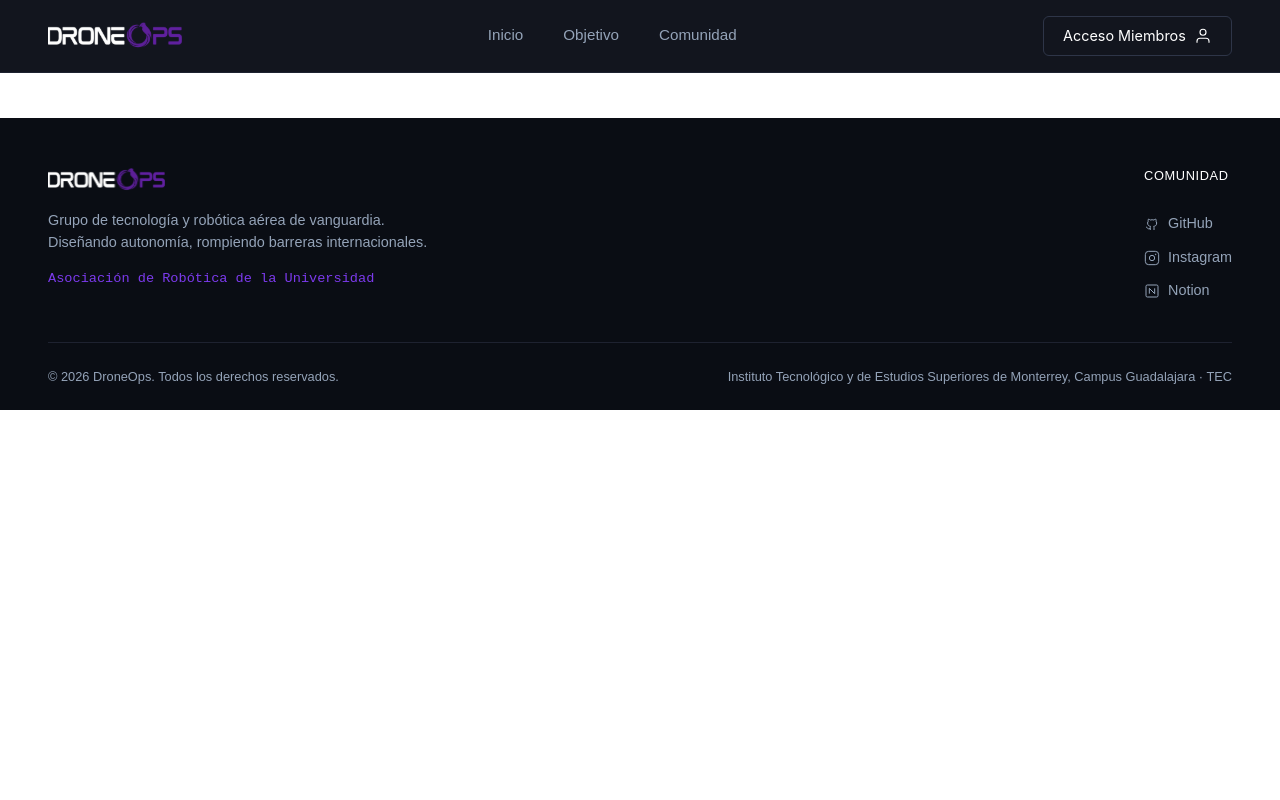
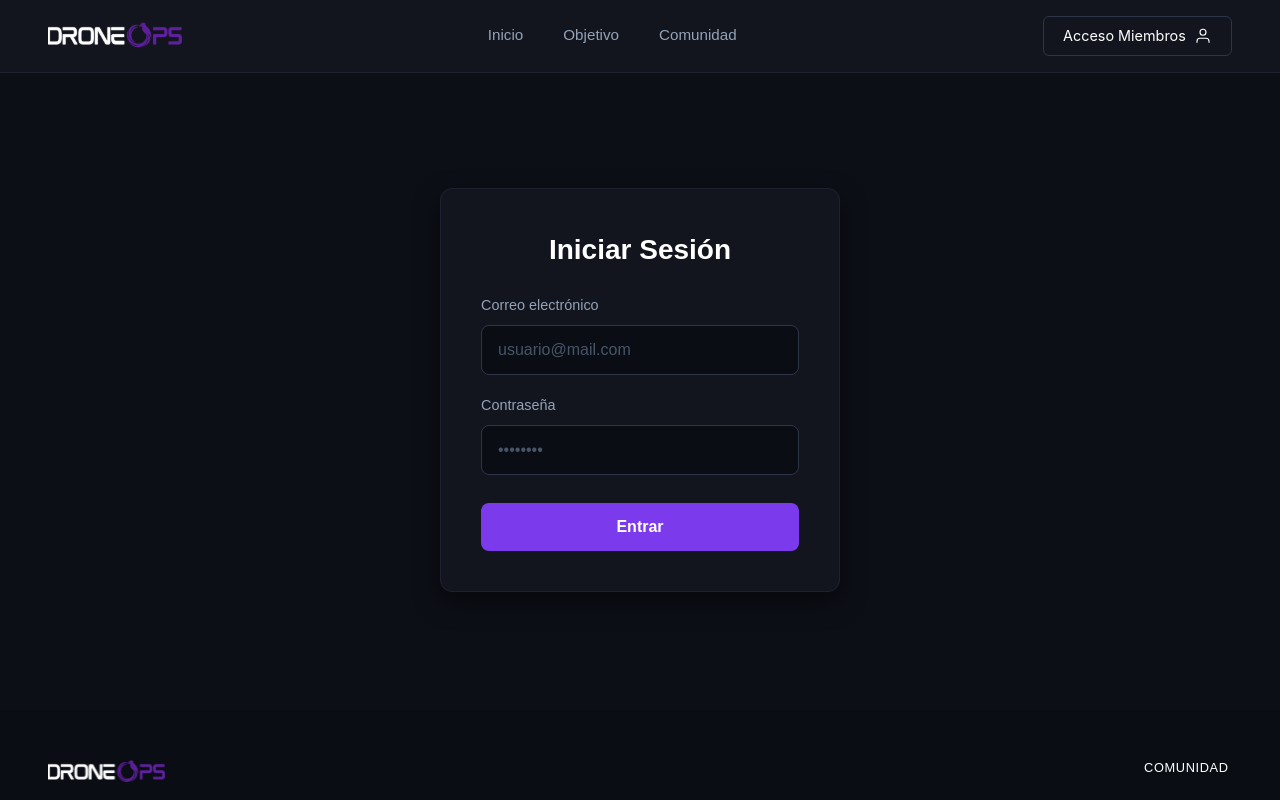
Before and after one commit to DroneOps/droneOpsWeb, a SvelteKit app: page /iniciar_sesion in a window 1280 px wide. Shown: the top 800 px of the page. Built offline with nearby package versions, Linux system fonts and the light colour scheme; no server answers.

Commit message:
iniciar sesión bonito

```diff
--- a/src/routes/iniciar_sesion/+page.svelte
+++ b/src/routes/iniciar_sesion/+page.svelte
@@ -10,23 +10,154 @@
 	let { form }: { form?: LoginForm } = $props(); // En Svelte 5
 </script>
 
-<h1>Iniciar Sesión</h1>
+<div class="login-container">
+	<div class="login-card">
+		<h1>Iniciar Sesión</h1>
 
-<!-- Mostrar mensaje de error si las credenciales fallan -->
-{#if form?.message}
-	<p style="color: red; font-weight: bold;">{form.message}</p>
-{/if}
+		<!-- Mostrar mensaje de error si las credenciales fallan -->
+		{#if form?.message}
+			<div class="error-message">
+				<svg width="20" height="20" viewBox="0 0 24 24" fill="none" stroke="currentColor" stroke-width="2">
+					<circle cx="12" cy="12" r="10"></circle>
+					<line x1="12" y1="8" x2="12" y2="12"></line>
+					<line x1="12" y1="16" x2="12.01" y2="16"></line>
+				</svg>
+				<span>{form.message}</span>
+			</div>
+		{/if}
 
-<form method="POST" use:enhance>
-	<label>
-		Correo electrónico:
-		<input type="email" name="email" value={form?.email ?? ''} required />
-	</label>
+		<form method="POST" use:enhance class="login-form">
+			<div class="form-group">
+				<label for="email">Correo electrónico</label>
+				<input
+					type="email" // type email para validación automática
+					id="email" // id necesario para asociar el label con el input
+					name="email" // name necesario para que SvelteKit capture el valor del input
+					value={form?.email ?? ''} // Value para mantener el correo ingresado si hay un error
+					required
+					placeholder="usuario@mail.com" // ejemplo si no hay nada puesto
+				/>
+			</div>
 
-	<label>
-		Contraseña:
-		<input type="password" name="password" required />
-	</label>
+			<div class="form-group">
+				<label for="password">Contraseña</label>
+				<input
+					type="password"
+					id="password"
+					name="password"
+					required
+					placeholder="••••••••"
+				/>
+			</div>
 
-	<button type="submit">Entrar</button>
-</form>
+			<button type="submit" class="btn-submit">Entrar</button>
+		</form>
+	</div>
+</div>
+
+<style>
+	/* Contenedor principal para centrar la tarjeta en la pantalla */
+	.login-container {
+		display: flex;
+		justify-content: center;
+		align-items: center;
+		min-height: calc(100vh - 160px); /* Ajusta según el alto de tu navbar y footer */
+		padding: 2rem;
+		background-color: #0d0f17;
+	}
+
+	/* Estilos de la tarjeta de inicio de sesión */
+	.login-card {
+		background-color: #12151e;
+		border: 1px solid #1e2230;
+		border-radius: 12px;
+		padding: 2.5rem;
+		width: 100%;
+		max-width: 400px;
+		box-shadow: 0 10px 25px rgba(0, 0, 0, 0.5);
+	}
+
+	h1 {
+		color: #ffffff;
+		font-family: sans-serif;
+		font-size: 1.75rem;
+		margin-top: 0;
+		margin-bottom: 1.5rem;
+		text-align: center;
+		font-weight: 600;
+	}
+
+	/* Estilo amigable para los mensajes de error */
+	.error-message {
+		display: flex;
+		align-items: center;
+		gap: 0.5rem;
+		background-color: rgba(239, 68, 68, 0.1);
+		color: #ef4444;
+		border: 1px solid #ef4444;
+		padding: 0.75rem 1rem;
+		border-radius: 8px;
+		margin-bottom: 1.5rem;
+		font-size: 0.9rem;
+		font-family: sans-serif;
+	}
+
+	.login-form {
+		display: flex;
+		flex-direction: column;
+		gap: 1.25rem;
+	}
+
+	.form-group {
+		display: flex;
+		flex-direction: column;
+		gap: 0.5rem;
+	}
+
+	label {
+		color: #94a3b8;
+		font-family: sans-serif;
+		font-size: 0.9rem;
+	}
+
+	/* Estilo de los inputs para contrastar correctamente con el fondo oscuro */
+	input {
+		background-color: #0a0d14;
+		border: 1px solid #2e3548;
+		color: #ffffff;
+		border-radius: 8px;
+		padding: 0.75rem 1rem;
+		font-size: 1rem;
+		font-family: sans-serif;
+		transition: border-color 0.2s, box-shadow 0.2s;
+		outline: none;
+	}
+
+	input::placeholder {
+		color: #475569;
+	}
+
+	input:focus {
+		border-color: #7c3aed;
+		box-shadow: 0 0 0 2px rgba(124, 58, 237, 0.2);
+	}
+
+	/* Botón principal siguiendo la paleta morada de DroneOps */
+	.btn-submit {
+		background-color: #7c3aed;
+		color: #ffffff;
+		border: none;
+		border-radius: 8px;
+		padding: 0.75rem;
+		font-size: 1rem;
+		font-family: sans-serif;
+		font-weight: 600;
+		cursor: pointer;
+		margin-top: 0.5rem;
+		transition: background-color 0.2s;
+	}
+
+	.btn-submit:hover {
+		background-color: #6d28d9;
+	}
+</style>
```
